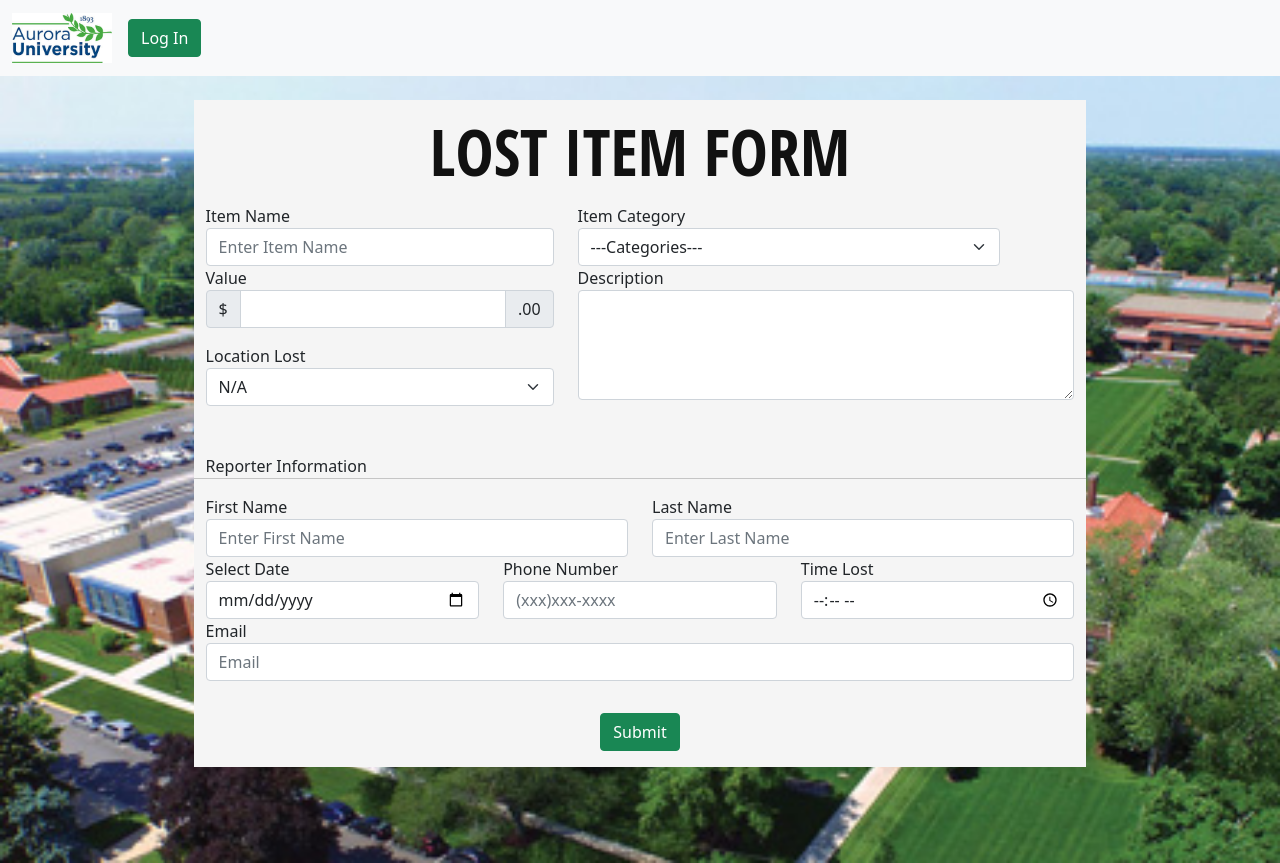
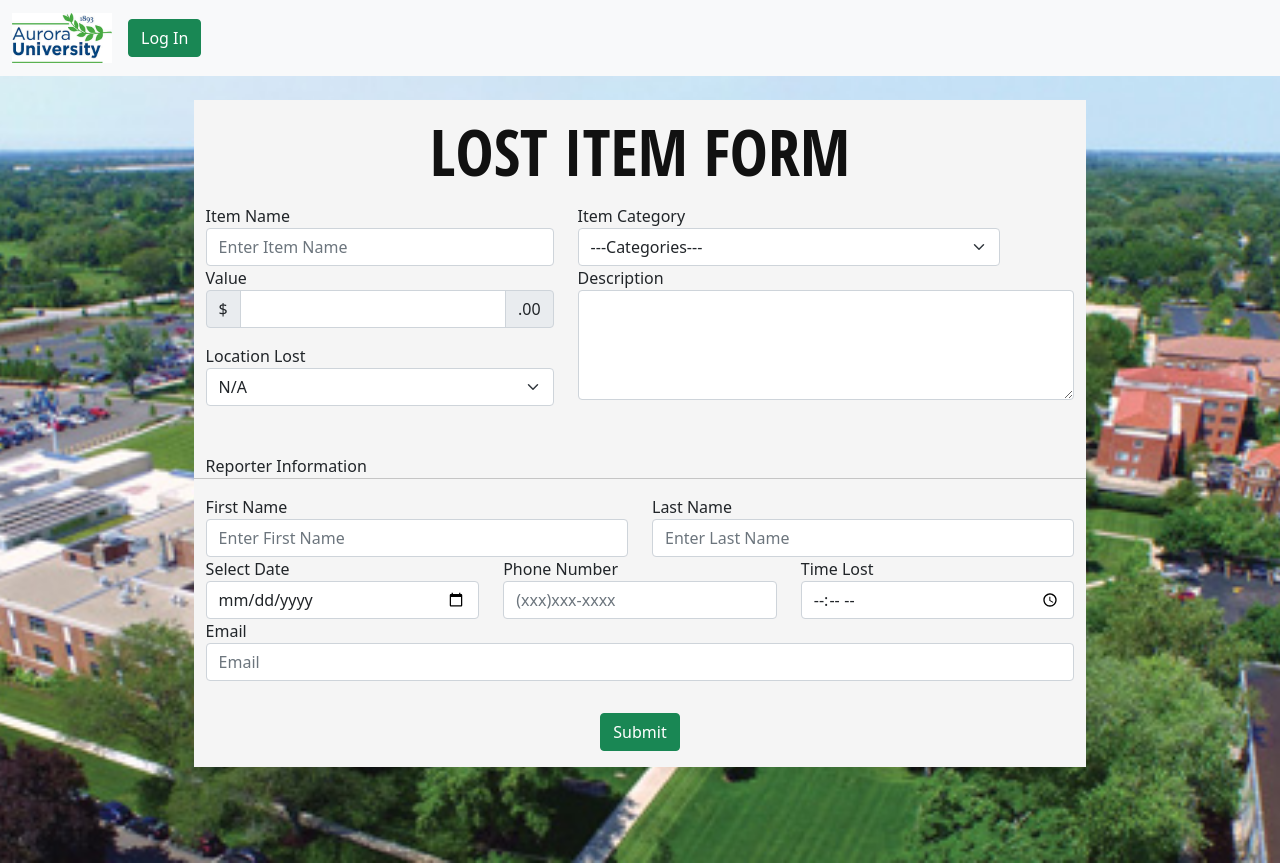
Before and after one commit to Luisangelsolis7/Project-Find-Me, a React (Create React App) app in the folder findme/: page / in a window 1280 px wide. Built offline with nearby package versions, Linux system fonts and the light colour scheme.

Commit message:
Polish 3
more polish for tonight

```diff
--- a/findme/src/CSS/App.css
+++ b/findme/src/CSS/App.css
@@ -43,7 +43,7 @@ input {
     background-image: url("../imgs/AUC.jpg");
     background-size: auto 100%;
     background-repeat: no-repeat;
-    background-position: left top;
+    background-position: center;
 }
 .smallLabel{
     margin-top: 3rem;
--- a/findme/src/Views/Reports.js
+++ b/findme/src/Views/Reports.js
@@ -13,7 +13,7 @@ const Reports = function() {
             <AdminNavBar active="R"/>
     <Container>
         <Row >
-            <Col>Left</Col>
+            <Col></Col>
             <Col md={11}>
 
                 { error  && <div> {error}</div>}
@@ -27,9 +27,7 @@ const Reports = function() {
                     <button className="btn btn-outline-secondary" type="button">Apply to ALL</button>
                 </div>
             </Col>
-            <Col>
-                Right
-            </Col>
+            <Col></Col>
         </Row>
     </Container>
             </>
```
